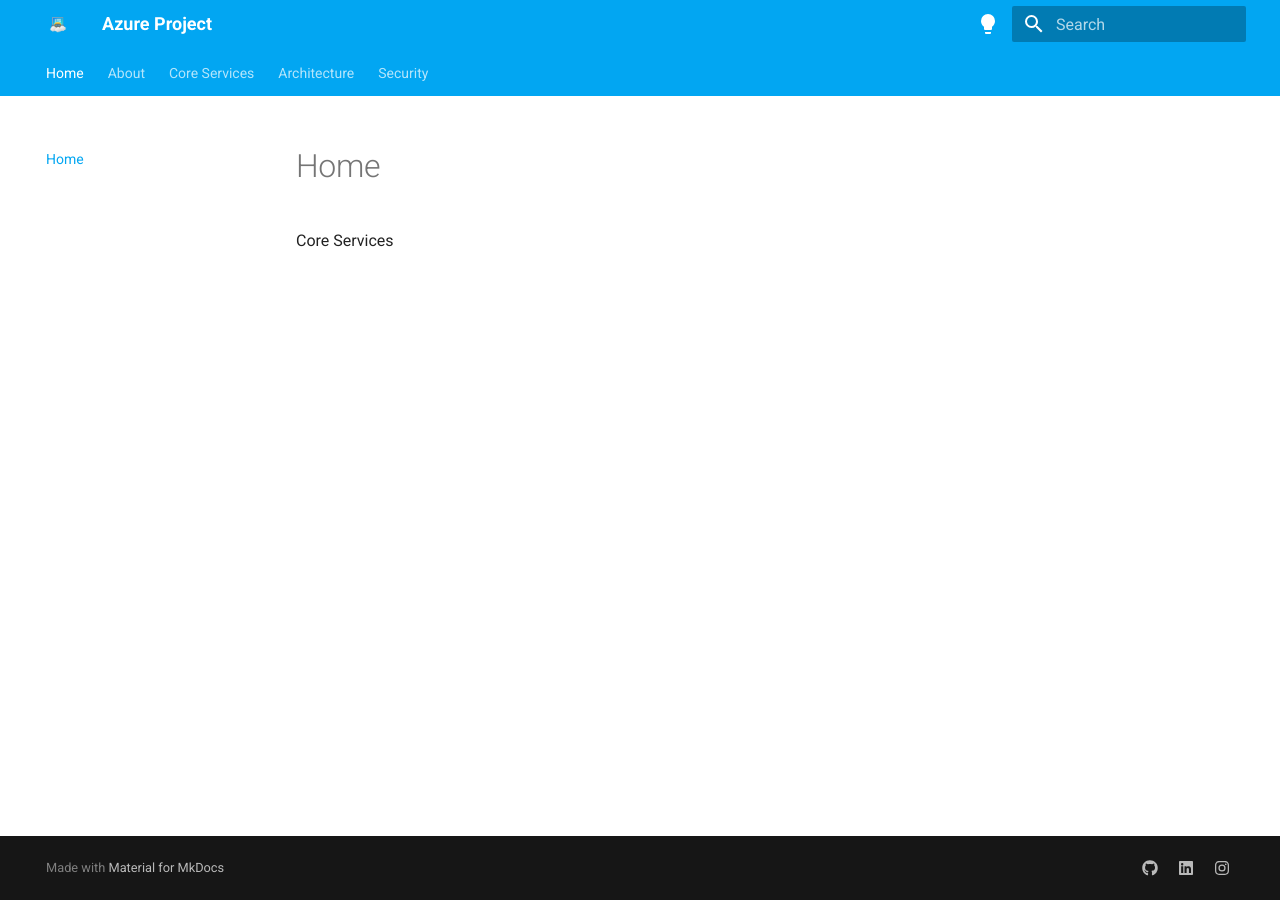
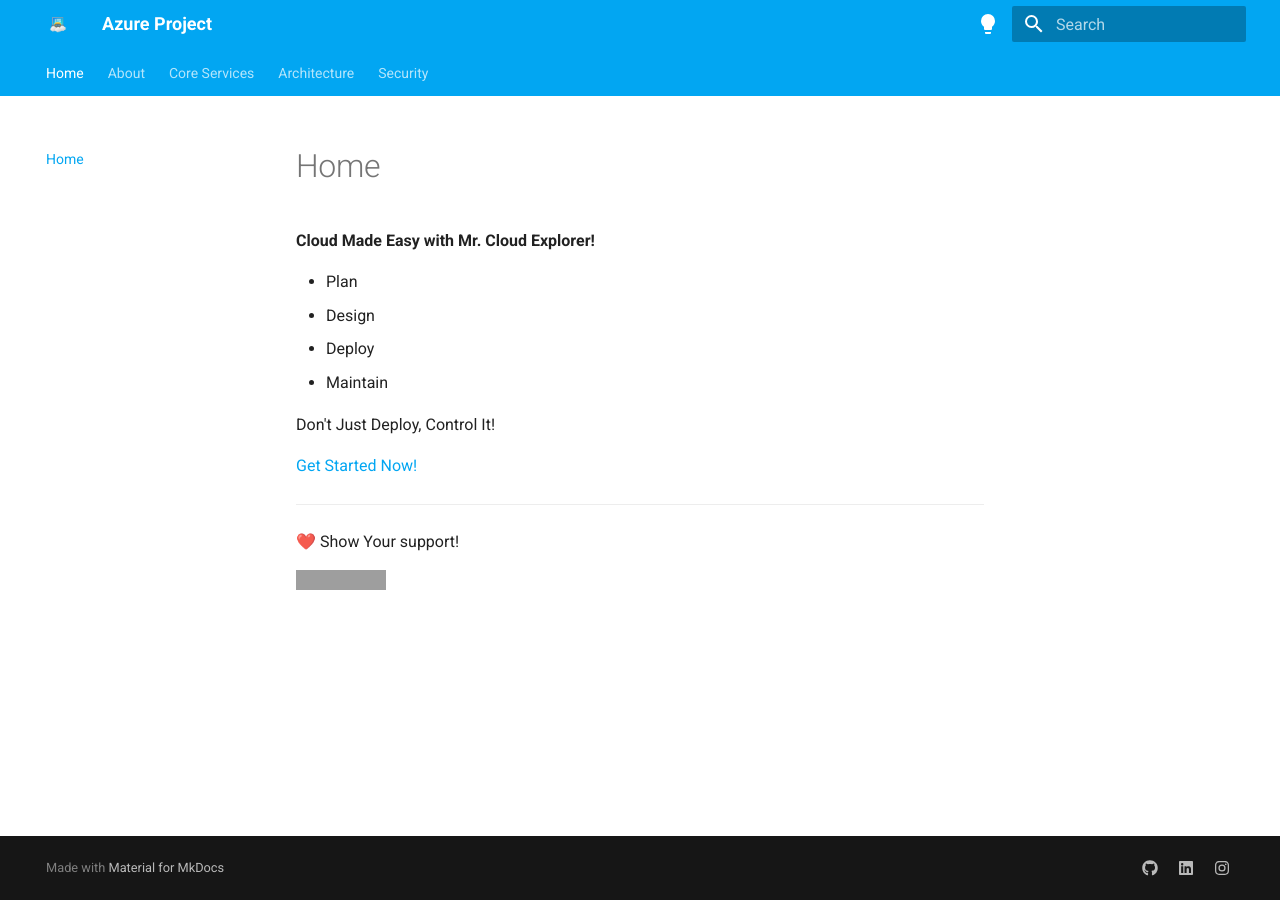
Before and after one commit to Vasanthabalaji01/Azure, an MkDocs documentation site: the page built from docs/index.md, in a window 1280 px wide. Built offline with MkDocs 1.6.1 and Material for MkDocs 9.7.7, drawn with Linux system fonts in a browser that asks for light colours; grey boxes are pictures that could not be loaded.

Commit message:
outline v1 azure

```diff
--- a/docs/index.md
+++ b/docs/index.md
@@ -1 +1,16 @@
-Core Services
+**Cloud Made Easy with Mr. Cloud Explorer!**
+
+- Plan
+- Design
+- Deploy
+- Maintain
+
+Don't Just Deploy, Control It!
+
+[Get Started Now!](Azure_service/intro.md)
+
+----
+
+❤️ Show Your support!
+
+[![Become a Sponsor](https://img.shields.io/github/sponsors/Vasanthabalaji01)](https://github.com/Vasanthabalaji01)
--- a/mkdocs.yml
+++ b/mkdocs.yml
@@ -24,6 +24,7 @@ nav:
   - Home: index.md
   - About: about.md
   - Core Services:
+      - Intro: Azure_service/intro.md
       - Compute:
           - Virtual Machines: 'Azure_service/compute/vm/vm.md'
           - Azure Batch: 'Azure_service/compute/azure_batch/azure_batch.md'
```
Also changed, not shown: README.md (+2 -52 lines), docs/Azure_service/intro.md (added, +1 -0 lines).
